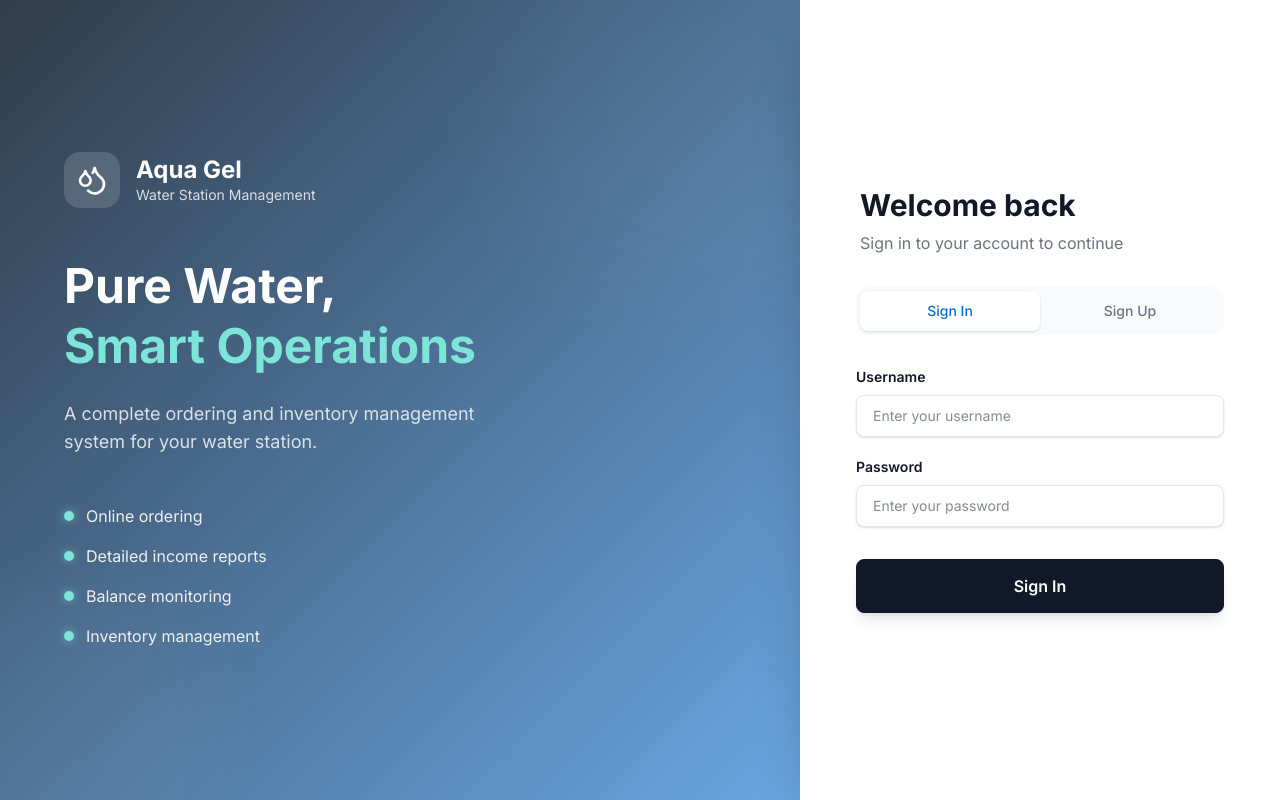
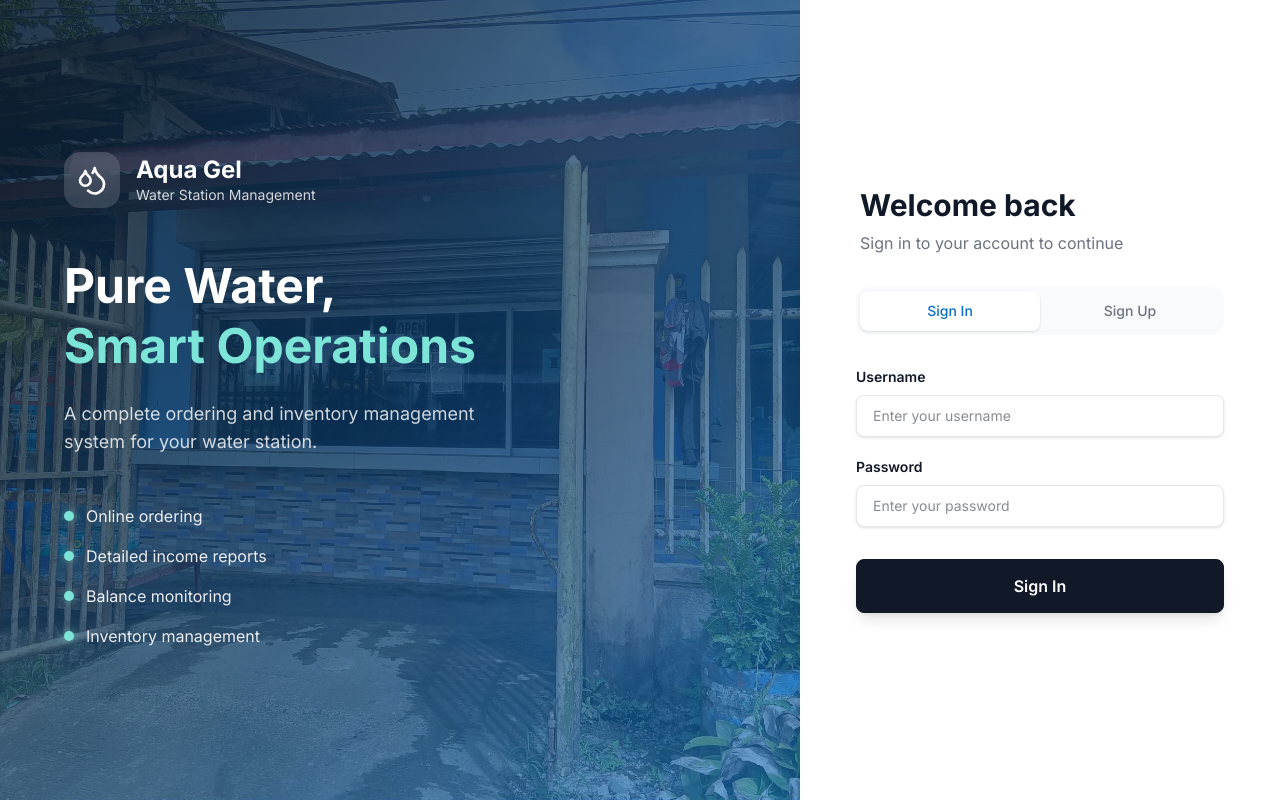
Before and after one commit to MrNonaRv/Aqua-Gel, a React (Vite) app: page / in a window 1280 px wide. Built offline with nearby package versions, Linux system fonts and the light colour scheme.

Commit message:
chore: update login background image path

```diff
--- /dev/null
+++ b/fix_bg.cjs
@@ -0,0 +1,5 @@
+const fs = require('fs');
+let s = fs.readFileSync('src/pages/CustomerLogin.tsx', 'utf8');
+s = s.replace("import bgImage from '../assets/login-bg.jpg';", "");
+s = s.replace("url(${bgImage})", "url(/login-bg.jpg.jpg)");
+fs.writeFileSync('src/pages/CustomerLogin.tsx', s);
--- a/src/pages/CustomerLogin.tsx
+++ b/src/pages/CustomerLogin.tsx
@@ -3,7 +3,7 @@ import { useNavigate, Link } from 'react-router-dom';
 import { useStore } from '../lib/store';
 import { Droplets } from 'lucide-react';
 import { motion, AnimatePresence } from 'motion/react';
-import bgImage from '../assets/login-bg.jpg';
+
 
 export default function CustomerLogin() {
   const [tab, setTab] = useState<'login' | 'signup'>('login');
@@ -69,7 +69,7 @@ export default function CustomerLogin() {
         animate={{ opacity: 1, x: 0 }}
         transition={{ duration: 0.8, ease: "easeOut" }}
         className="flex-1 bg-gradient-to-br from-brand-blue-dark via-brand-blue to-brand-teal flex flex-col justify-center items-start p-10 md:p-16 relative overflow-hidden text-white bg-cover bg-center"
-        style={{ backgroundImage: `linear-gradient(to bottom right, rgba(13, 27, 42, 0.85), rgba(10, 110, 209, 0.6)), url(${bgImage})` }}
+        style={{ backgroundImage: `linear-gradient(to bottom right, rgba(13, 27, 42, 0.85), rgba(10, 110, 209, 0.6)), url(/login-bg.jpg.jpg)` }}
       >
         {/* Background shapes */}
         <div className="absolute w-[400px] h-[400px] rounded-full bg-white/5 -top-24 -right-24 blur-3xl animate-pulse" />
```
Also changed, not shown: public/login-bg.jpg (deleted), public/login-bg.jpg.jpg (renamed from 4932b987-d955-4d9c-953a-eb15fb99c90e.jpg).
